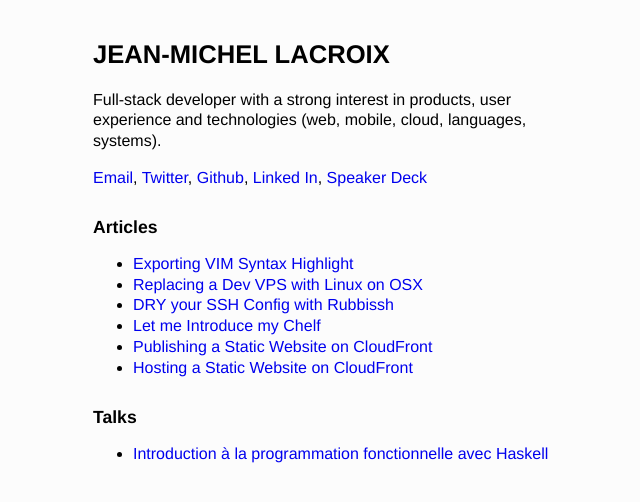
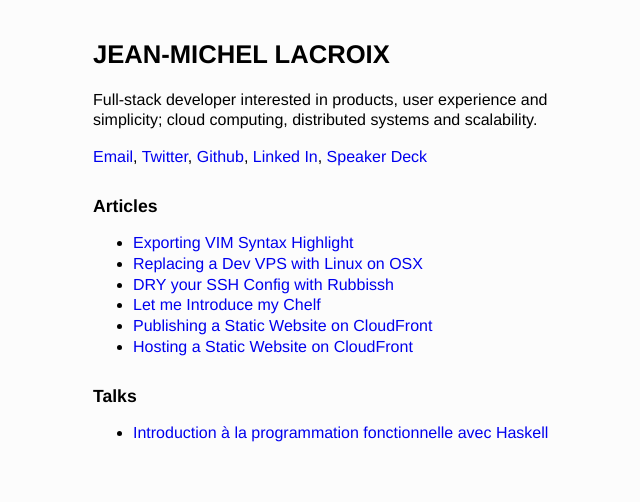
Before and after one commit to jmlacroix/jmlacroix.com-jekyll, a Jekyll site: the page built from index.markdown, in a window 1280 px wide. Shown: the top 502 px of the page, without its empty margins (307-947 px from the left). Built offline with Jekyll 4.4.1, drawn with Linux system fonts in a browser that asks for light colours; Markdown is read by kramdown in place of the engine named in the settings.

Commit message:
Change homepage description

```diff
--- a/index.markdown
+++ b/index.markdown
@@ -4,7 +4,7 @@
 nofoot: true
 ---
 
-Full-stack developer with a strong interest in products, user experience and technologies (web, mobile, cloud, languages, systems).
+Full-stack developer interested in products, user experience and simplicity; cloud computing, distributed systems and scalability.
 
 <a href="mailto:&nbsp;j&nbsp;e&nbsp;&#64;&nbsp;n&nbsp;&#45;m&nbsp;i&nbsp;&#46;&nbsp;c&nbsp;h">Email</a>,
 [Twitter](http://twitter.com/jmlacroix),
```
